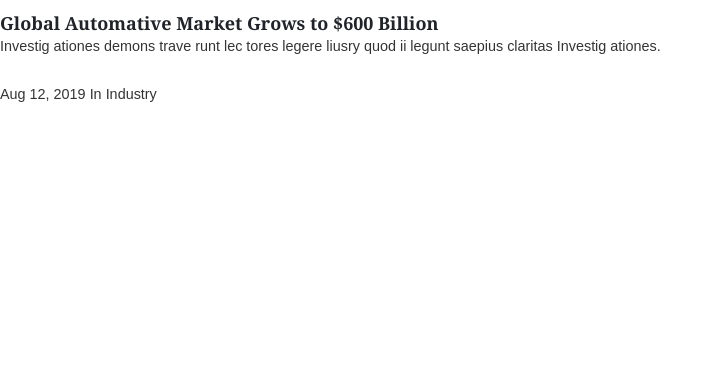
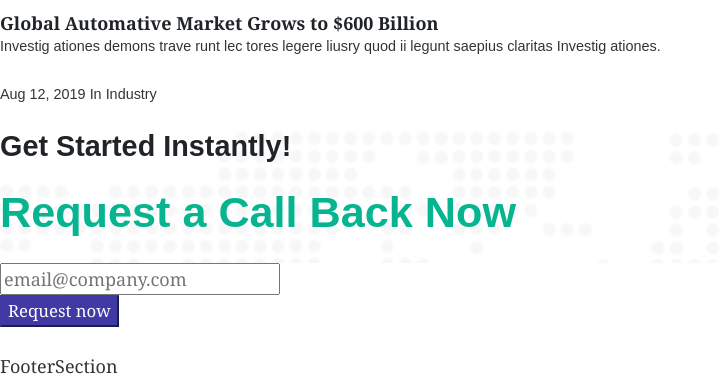
Before and after one commit to nerd35/gatsby_blog, a Gatsby site: page / in a window 1280 px wide. Shown: the part 8151-8530 px from the top of the page, without its empty margins (0-723 px from the left). Before the commit the page ends 8282 px from the top, so only its background shows below. Built offline with nearby package versions, Linux system fonts and the light colour scheme; Gatsby itself is replaced by a stand-in of ours.

Commit message:
added helpful section to component for homepage

```diff
--- /dev/null
+++ b/src/components/homePage/footerSection.js
@@ -0,0 +1,14 @@
+import React from 'react';
+import PropTypes from 'prop-types';
+
+const FooterSection = () => {
+  return (
+    <div>
+      FooterSection
+    </div>
+  );
+}
+
+FooterSection.propTypes = {};
+
+export default FooterSection;
--- a/src/components/homePage/homePage.css
+++ b/src/components/homePage/homePage.css
@@ -148,18 +148,47 @@
   font-weight: 400;
   color: #202428;
 }
-.card-link-title{
+.card-link-title {
   text-decoration: none;
   background-color: transparent;
   font-weight: 600;
   font-size: 1rem;
   color: #202428;
-
 }
 
-.card-text{
-  font-family: Poppins,Mirza,sans-serif;
+.card-text {
+  font-family: Poppins, Mirza, sans-serif;
   font-size: 0.8rem;
   font-weight: 400;
   line-height: 1.5;
 }
+
+.newsletter-section {
+  background-image: url("../../images/map-bg.png");
+  width: 100%;
+  background-size: cover;
+  background-repeat: no-repeat;
+}
+
+.newsletter-title {
+  color: #202428;
+  font-size: 1.6rem;
+  font-family: Poppins, Mirza, sans-serif;
+}
+.newsletter-sub-title {
+  color: #06b590;
+  font-size: 2.4rem;
+  font-weight: 600;
+  font-family: Poppins, Mirza, sans-serif;
+}
+
+.bg-light {
+  background-color: #fff !important;
+}
+.btn-purple {
+  font-size: 0.93333rem;
+  font-weight: 500;
+  color: #fff;
+  background-color: #413aa4;
+  border-color: #413aa4;
+}
--- a/src/components/homePage/index.js
+++ b/src/components/homePage/index.js
@@ -5,3 +5,5 @@ export { default as BusinessSolution } from './businessSolution'
 export { default as GetInTouch } from './getInTouch'
 export { default as TestimonialSection } from './testimonialSection'
 export { default as LatestNewsSection } from './latestNewsSection'
+export { default as NewsLetterSection } from './newsLetterSection'
+export { default as FooterSection } from './footerSection'
--- a/src/components/homePage/latestNewsSection.js
+++ b/src/components/homePage/latestNewsSection.js
@@ -5,7 +5,7 @@ import './homePage.css'
 
 const LatestNewsSection = () => {
   return (
-    <div className="container mt-3">
+    <div className="container mt-3 mb-5">
       <div className="row mt-5">
         <div className="col-lg-12 col-sm-12 mt-3 mb-2 text-center">
           <h1 className="latest-news-title">Check Our Latest News</h1>
@@ -13,7 +13,7 @@ const LatestNewsSection = () => {
         </div>
       </div>
       <div className="card-deck">
-        <div className="card">
+        <div className="card shadow">
           <img
             src={require("../../images/blog-1.jpg")}
             className="card-img-top"
@@ -29,7 +29,7 @@ const LatestNewsSection = () => {
             </p>
           </div>
         </div>
-        <div className="card">
+        <div className="card shadow">
           <img
             src={require("../../images/blog-2.jpg")}
             className="card-img-top"
@@ -45,7 +45,7 @@ const LatestNewsSection = () => {
             </p>
           </div>
         </div>
-        <div className="card">
+        <div className="card shadow">
           <img
             src={require("../../images/blog-3.jpg")}
             className="card-img-top"
--- /dev/null
+++ b/src/components/homePage/newsLetterSection.js
@@ -0,0 +1,46 @@
+import React from "react"
+import PropTypes from "prop-types"
+import "./homePage.css"
+
+const NewsLetterSection = () => {
+  return (
+    <div className="py-5">
+      <div className="container-fluid newsletter-section  py-5">
+        <div className="container">
+          <div className="row mx-auto text-center mt-5 mb-5">
+            <div className="col-lg-12 col-sm-12 text-center">
+              <h1 className="text-center newsletter-title mt-5 mb-0">
+                Get Started Instantly!
+              </h1>
+              <h1 className="text-center newsletter-sub-title mt-2">
+                Request a Call Back Now
+              </h1>
+            </div>
+            <div className="bg-light mx-auto pr-5 mb-4 shadow">
+              <form className="mt-3">
+                <div class="form-row">
+                  <div class="col-sm-8 px-5">
+                    <input
+                      type="text"
+                      class="form-control border-0"
+                      placeholder="email@company.com"
+                    />
+                  </div>
+                  <div class="col">
+                    <button type="submit" class="btn btn-purple ">
+                      Request now
+                    </button>
+                  </div>
+                </div>
+              </form>
+            </div>
+          </div>
+        </div>
+      </div>
+    </div>
+  )
+}
+
+NewsLetterSection.propTypes = {}
+
+export default NewsLetterSection
--- a/src/pages/index.js
+++ b/src/pages/index.js
@@ -4,10 +4,9 @@ import { Link } from "gatsby"
 
 import Layout from "../components/layout"
 import SEO from "../components/seo"
-import {HeroSection, PartnerSection, HelpfulSection, BusinessSolution, GetInTouch, TestimonialSection,  LatestNewsSection} from '../components/homePage'
+import {HeroSection, PartnerSection, HelpfulSection, BusinessSolution, GetInTouch, TestimonialSection,  LatestNewsSection, NewsLetterSection, FooterSection} from '../components/homePage'
 
 const IndexPage = () => (
-  <div>
     <div>
       <Layout>
         <SEO title="Home" />
@@ -19,7 +18,8 @@ const IndexPage = () => (
       <GetInTouch/>
       <TestimonialSection/>
       <LatestNewsSection/>
-    </div>
+      <NewsLetterSection/>
+      <FooterSection/>
   </div>
 )
 
```
